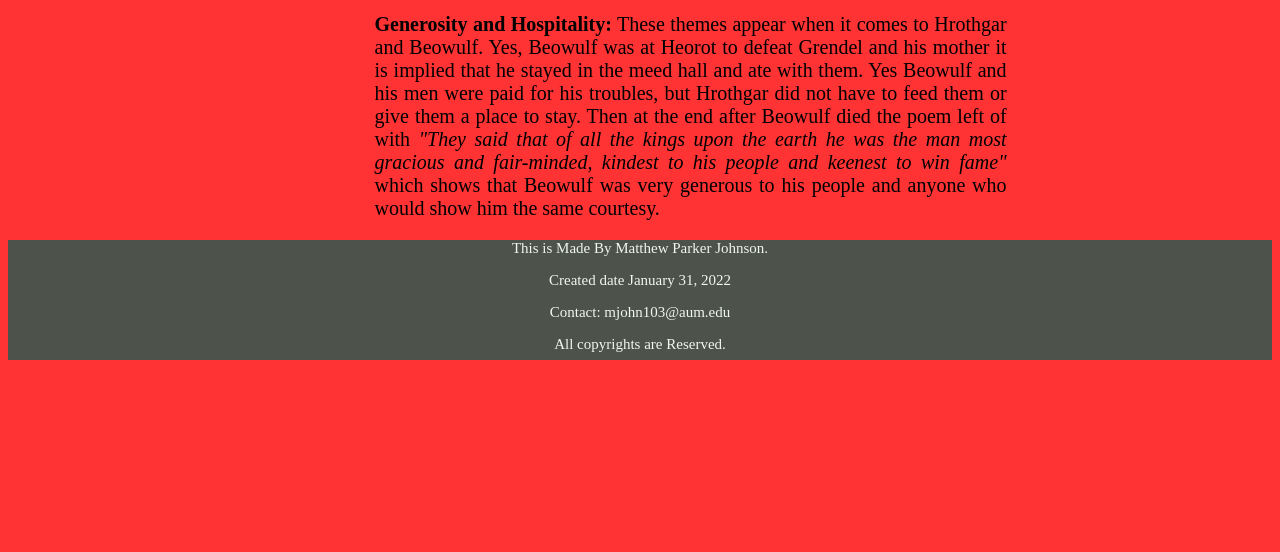
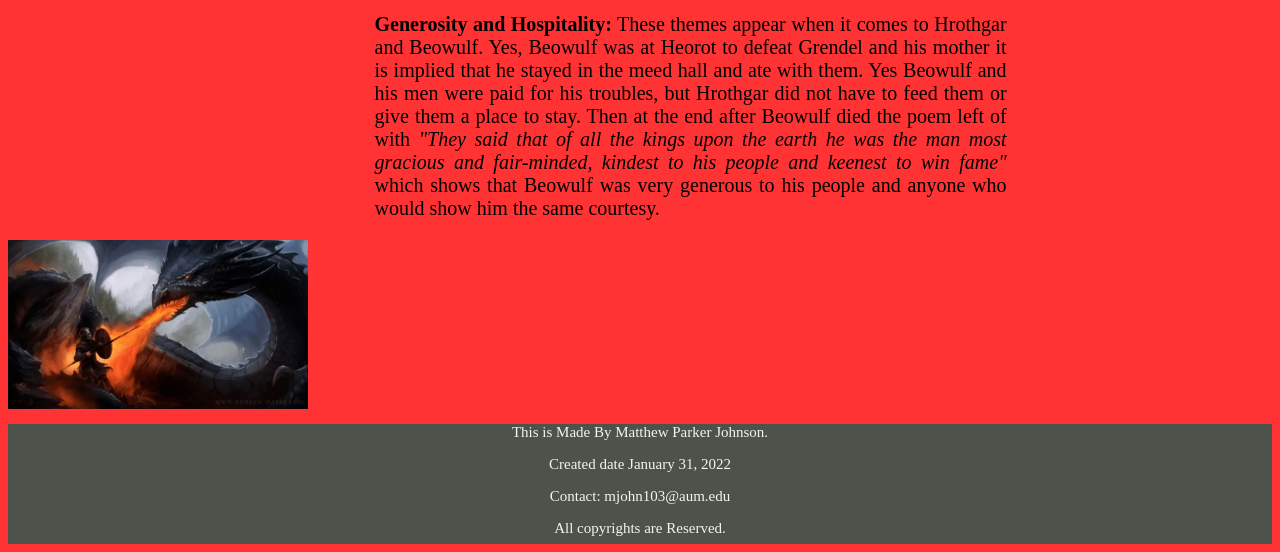
Before and after one commit to pjohnson9091/pjohnson9091.github.io, a PHP site: page /other_pages/theme_page.html in a window 1280 px wide. Shown: the part 696-1248 px from the top of the page. Before the commit the page ends 1056 px from the top, so only its background shows below. Run offline with PHP 8.4, Linux system fonts and the light colour scheme.

Commit message:
adding dragon then trying to format for half screen

```diff
--- a/ENGL_2530_Midterm/other_pages/theme_page.html
+++ b/ENGL_2530_Midterm/other_pages/theme_page.html
@@ -21,6 +21,7 @@
         <link rel = "stylesheet" href="../style/theme_page.css">
         <h2>The major themes that I saw in Beowulf.</h2>
 </header>
+ <section>
     <p class="theme"><b>Loyalty:</b> With the theme of loyality we can see this begining with the residents of Heorot,
      if they were not loyal to Heorot and Hrothgar surely there was another mead hall or vilage that Grendel did not
     know about relatively near by, I use relatively because I am sure it was not right next door, but any distance would be
@@ -40,7 +41,8 @@
     left of with <em>"They said that of all the kings upon the earth he was the man most gracious and fair-minded, kindest to his people and keenest
     to win fame"</em> which shows that Beowulf was very generous to his people and anyone who would show him the same courtesy.
     </p>
-
+</section>
+<img src="../images/Beowulf_and_Dragon.png" alt="Beowulf_and_Dragon" id="Beowulf_and_Dragon_img">
 
 </body>
 <footer class="footer">
--- a/ENGL_2530_Midterm/style/theme_page.css
+++ b/ENGL_2530_Midterm/style/theme_page.css
@@ -1,4 +1,5 @@
 h2{
+    position: relative;
     font-size: 35px;
     text-align: center;
     margin-left: auto;
@@ -12,3 +13,9 @@ p.theme{
     padding-left: 29%;
 
 }
+
+#Beowulf_and_Dragon_img{
+    display: block;
+    position: relative;
+    width: 300px;
+}
```
Also changed, not shown: ENGL_2530_Midterm/images/Beowulf_and_Dragon.png (added).
